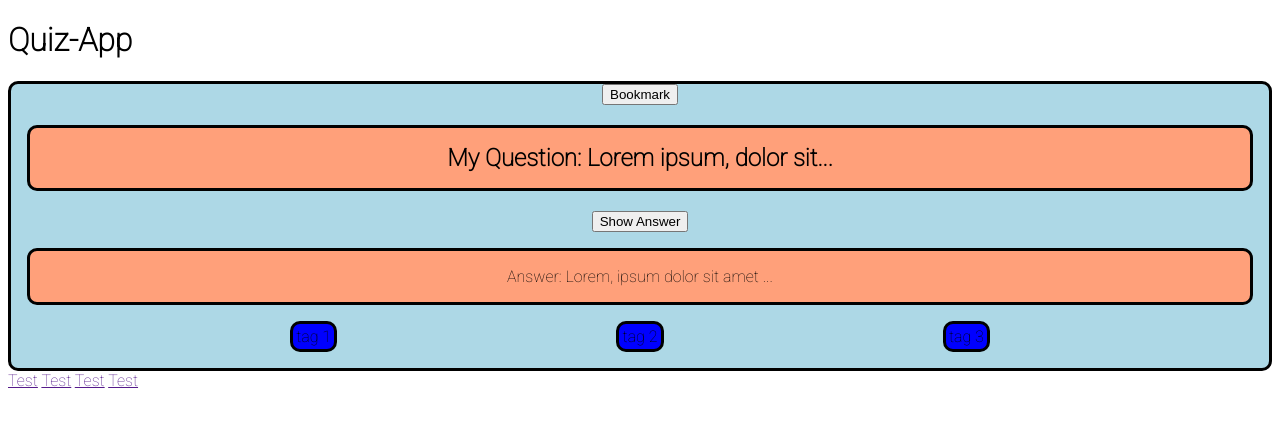
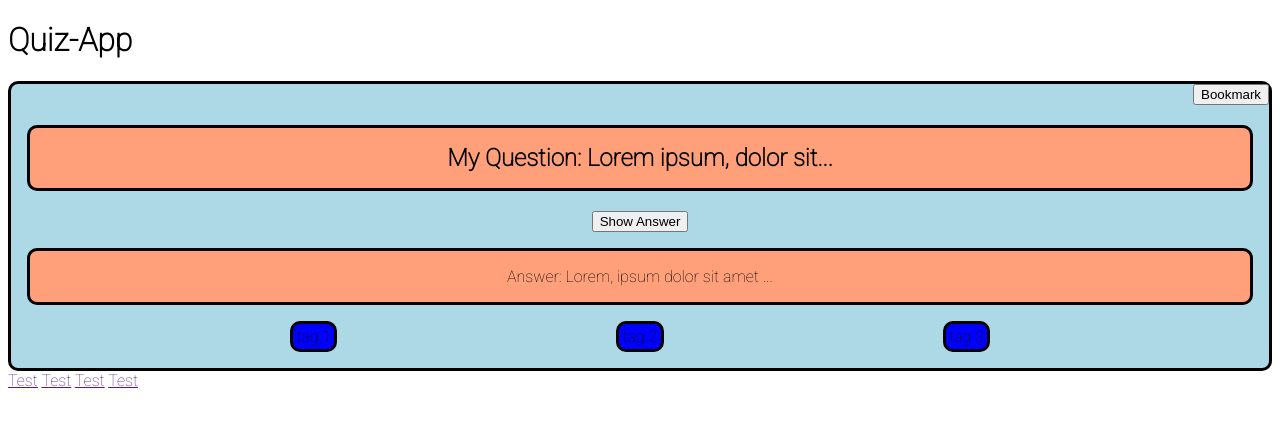
Before and after one commit to stschuessler/quiz-app, a website built with Vite: page index.html in a window 1280 px wide. Built offline with nearby package versions, Linux system fonts and the light colour scheme.

Commit message:
change position bookmark button

```diff
--- a/css/components/cards.css
+++ b/css/components/cards.css
@@ -8,11 +8,18 @@
 
 }
 
-.card__bookmark, .card__button {
+.card__bookmark {
+    display: flex;
+    justify-content: flex-end;
+    /*align-items: center;*/
+}
+
+.card__button {
     display: flex;
     justify-content: center;
     align-items: center;
 }
+
 
 .card__question, .card__answer {
     display: flex;
```
